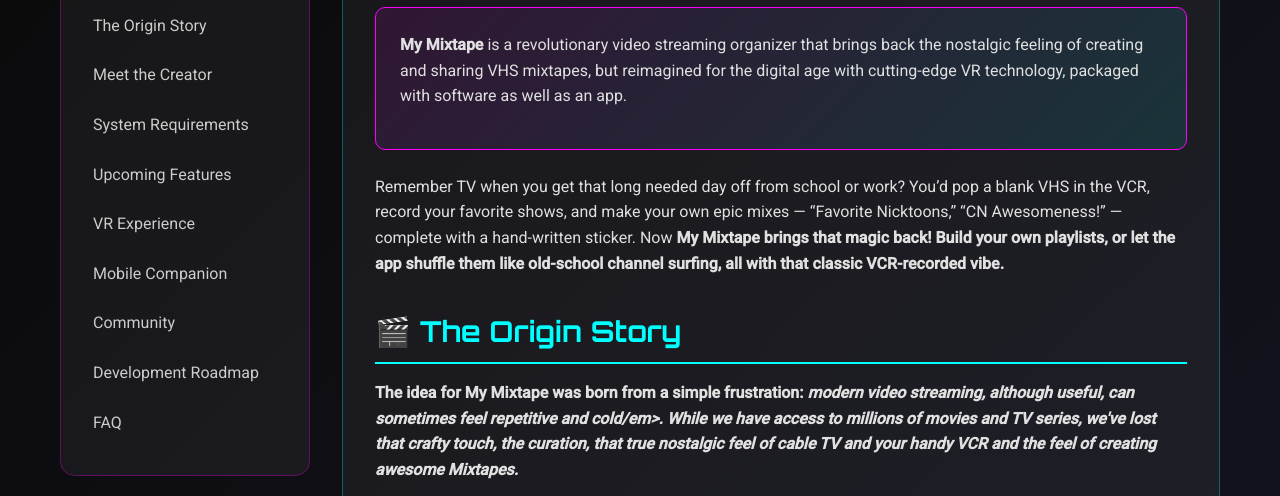
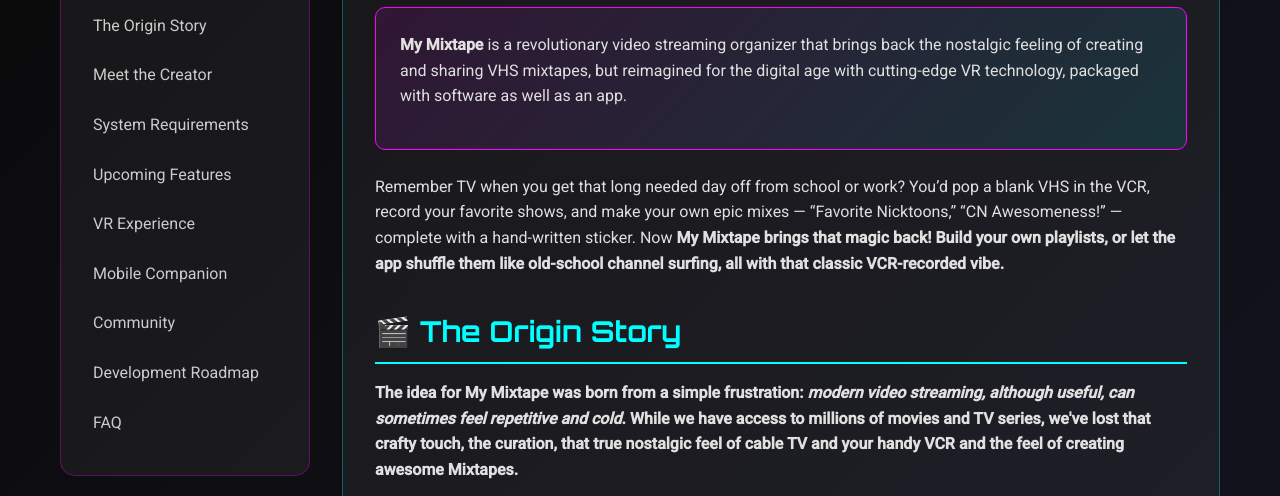
Before and after one commit to Kiyoshiakira/Mixtape-Online, a plain HTML site: page wiki.html in a window 1280 px wide. Shown: the part 226-722 px from the top of the page. Drawn offline with Linux system fonts and the light colour scheme.

Commit message:
Update wiki.html

```diff
--- a/wiki.html
+++ b/wiki.html
@@ -301,7 +301,7 @@
 
                     <h2 id="the-origin-story">🎬 The Origin Story</h2>
 
-                    <p>The idea for <strong>My Mixtape</strong> was born from a simple frustration: <em>modern video streaming, although useful, can sometimes feel repetitive and cold/em>. While we have access to millions of movies and TV series, we've lost that crafty touch, the curation, that true nostalgic feel of cable TV and your handy VCR and the feel of creating awesome Mixtapes.</p>
+                    <p>The idea for <strong>My Mixtape</strong> was born from a simple frustration: <em>modern video streaming, although useful, can sometimes feel repetitive and cold</em>. While we have access to millions of movies and TV series, we've lost that crafty touch, the curation, that true nostalgic feel of cable TV and your handy VCR and the feel of creating awesome Mixtapes.</p>
 
                     <p>The creator realized that even with access to Netflix, Hulu, and Disney+, we’d lost the true TV-watching experience — the kind where you sink into the couch after a long day and get The Simpsons, Family Guy, and Futurama all in a row. Instead, modern streaming left us binging the same show for hours, missing that mix-and-surprise magic.</p>
 
```
